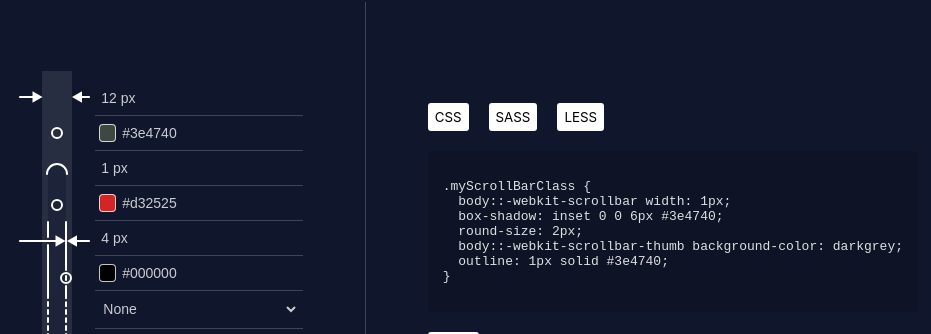
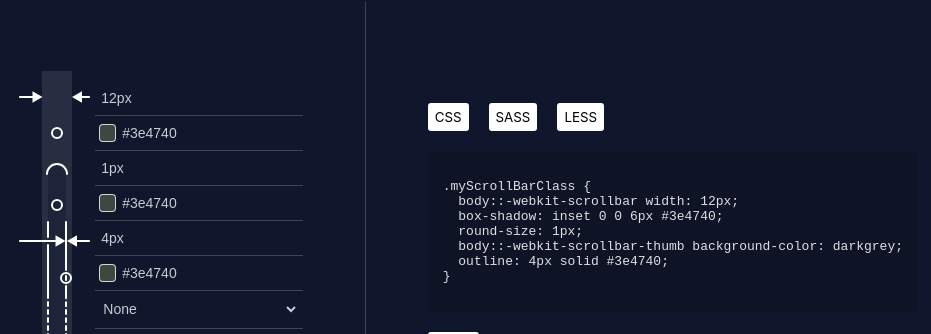
Before and after one commit to Dompower25/scroll-generator-react, a React (Vite) app: page / in a window 1280 px wide. Shown: the part 205-539 px from the top of the page, without its empty margins (264-1195 px from the left). Built offline with nearby package versions, Linux system fonts and the light colour scheme.

Commit message:
fix change value

```diff
--- a/src/components/inputs/ScrollbarColorPicker/index.tsx
+++ b/src/components/inputs/ScrollbarColorPicker/index.tsx
@@ -1,20 +1,16 @@
 import { FC, useState } from "react"
 import style from './style.module.scss'
 import { HexColorPicker as ColorPicker } from "react-colorful";
-
-//  при нажатии на colorPicker отображается окно с выбором цвета. Выбраный цвет отображается в формате HEX-кода
-//  по нажатию на div className={style.showColor} - появляется colorPicker в котором можно выбрать цвет и он добавится
-//  в input className={style.input} параметр value
 
 type SetState<T> = React.Dispatch<React.SetStateAction<T>>;
 
 interface IScrollbarColorPicker {
   defaultColorInHexCode: string;
   setState: SetState<string>;
+  state: string;
 }
 
-const ScrollbarColorPicker: FC<IScrollbarColorPicker> = ({ defaultColorInHexCode }) => {
-  const [color, setColor] = useState(defaultColorInHexCode ? defaultColorInHexCode : `#fff`)
+const ScrollbarColorPicker: FC<IScrollbarColorPicker> = ({ defaultColorInHexCode, setState: setColor, state: color }) => {
   const [showColorPicker, setShowColorPicker] = useState(false)
 
   const convertingToHex = (color: string): string => {
--- a/src/components/inputs/ScrollbarEnteringSize/index.tsx
+++ b/src/components/inputs/ScrollbarEnteringSize/index.tsx
@@ -1,43 +1,37 @@
 import { FC, useEffect, useState } from "react";
 import styles from "./style.module.scss";
-import useUpdateState from "../../../hooks/useUpdateState";
 
 type SetState<T> = React.Dispatch<React.SetStateAction<T>>;
 
 interface IScrollbarEnteringSize {
-  defaultSize: string | null;
-  state?: number;
+  defaultSize: string;
+  state: string;
   setState: SetState<string>;
 }
 
-const inputValueFiltres = (change: string): string | null => {
+
+//converting value
+const inputValueFiltres = (change: string): string => {
   const enter = change?.match(/[0-9]/gi)?.join("");
   return enter
-            ? `${enter.replace(/px/gi, '')} px`
-            : null
+            ? `${enter.replace(/px/gi, '')}px`
+            : 'px'
 }
 
+const ScrollbarEnteringSize: FC<IScrollbarEnteringSize> = ({ defaultSize, setState, state}) => {
 
-const ScrollbarEnteringSize: FC<IScrollbarEnteringSize> = ({ defaultSize, setState}) => {
-  const [size, setSize] = useState(defaultSize);
-
-  useEffect(()=> {setSize(inputValueFiltres(defaultSize || '0'))},[])
-
-  const updateState = useUpdateState(setState)
-
-  const changeSize = (e: any) => {
-    updateState(e)
-  }
+  //initial value
+  useEffect(()=> {setState(inputValueFiltres(defaultSize))},[])
 
   return (
     <>
       <input
         type="text"
         className={styles.input}
-        value={size || '0 px'}
+        value={state || '0'}
         typeof="string"
-        onChange={(e)=> {setSize(inputValueFiltres(e.target.value))
-          changeSize(inputValueFiltres(e.target.value))
+        onChange={(e)=> {
+          setState(inputValueFiltres(e.target.value))
         }}
       />
     </>
--- a/src/components/wrapper/index.tsx
+++ b/src/components/wrapper/index.tsx
@@ -44,11 +44,11 @@ const Wrapper = ({ }) => {
 
   useEffect(() => {
     setCssClass(generateCssStyles('.myScrollBarClass', {
-      'body::-webkit-scrollbar width': `${scrollbarWidth}px`,
+      'body::-webkit-scrollbar width': `${scrollbarWidth}`,
       'box-shadow': `inset 0 0 6px ${scrollbarShadowColor}`,
-      'round-size': `${roundSize}px`,
+      'round-size': `${roundSize}`,
       'body::-webkit-scrollbar-thumb background-color': 'darkgrey',
-      'outline': `${outlineSize}px ${outlineStyle} ${outlineColor}`
+      'outline': `${outlineSize} ${outlineStyle} ${outlineColor}`
     }))
   }, [scrollbarWidth, scrollbarShadowColor, outlineSize, outlineStyle, outlineColor])
 
@@ -62,22 +62,22 @@ const Wrapper = ({ }) => {
             </div>
             <div className={styles.inputs_scrollbar_styles}>
               <div className={styles.input_scrollbar_style}>
-                <ScrollbarEnteringSize setState={setScrollbarWidth} defaultSize={'12'} key={'id1'} />
+                <ScrollbarEnteringSize setState={setScrollbarWidth} state={scrollbarWidth} defaultSize={'12'} key={'id1'} />
               </div>
               <div className={styles.input_scrollbar_style}>
-                <ScrollbarColorPicker setState={setscrollbarShadowColor} defaultColorInHexCode='#3e4740' key={'cp1'} />
+                <ScrollbarColorPicker setState={setscrollbarShadowColor} state={scrollbarShadowColor} defaultColorInHexCode='#3e4740' key={'cp1'} />
               </div>
               <div className={styles.input_scrollbar_style}>
-                <ScrollbarEnteringSize setState={setRoundSize} defaultSize={'1'} key={'id2'} />
+                <ScrollbarEnteringSize setState={setRoundSize} state={roundSize} defaultSize={'1'} key={'id2'} />
               </div>
               <div className={styles.input_scrollbar_style}>
-                <ScrollbarColorPicker setState={setScrollbarColor} defaultColorInHexCode='#d32525' key={'cp2'} />
+                <ScrollbarColorPicker setState={setScrollbarColor} state={scrollbarColor} defaultColorInHexCode='#d32525' key={'cp2'} />
               </div>
               <div className={styles.input_scrollbar_style}>
-                <ScrollbarEnteringSize setState={setOutlineSize} defaultSize={'4'} key={'id3'} />
+                <ScrollbarEnteringSize setState={setOutlineSize} state={outlineSize} defaultSize={'4'} key={'id3'} />
               </div>
               <div className={styles.input_scrollbar_style}>
-                <ScrollbarColorPicker setState={setOutlineColor}  defaultColorInHexCode='#000000' key={'cp3'} />
+                <ScrollbarColorPicker setState={setOutlineColor} state={outlineColor} defaultColorInHexCode='#000000' key={'cp3'} />
               </div>
               <div className={styles.input_scrollbar_style}>
                 <ScrollbarBorderStylePicker />
```
